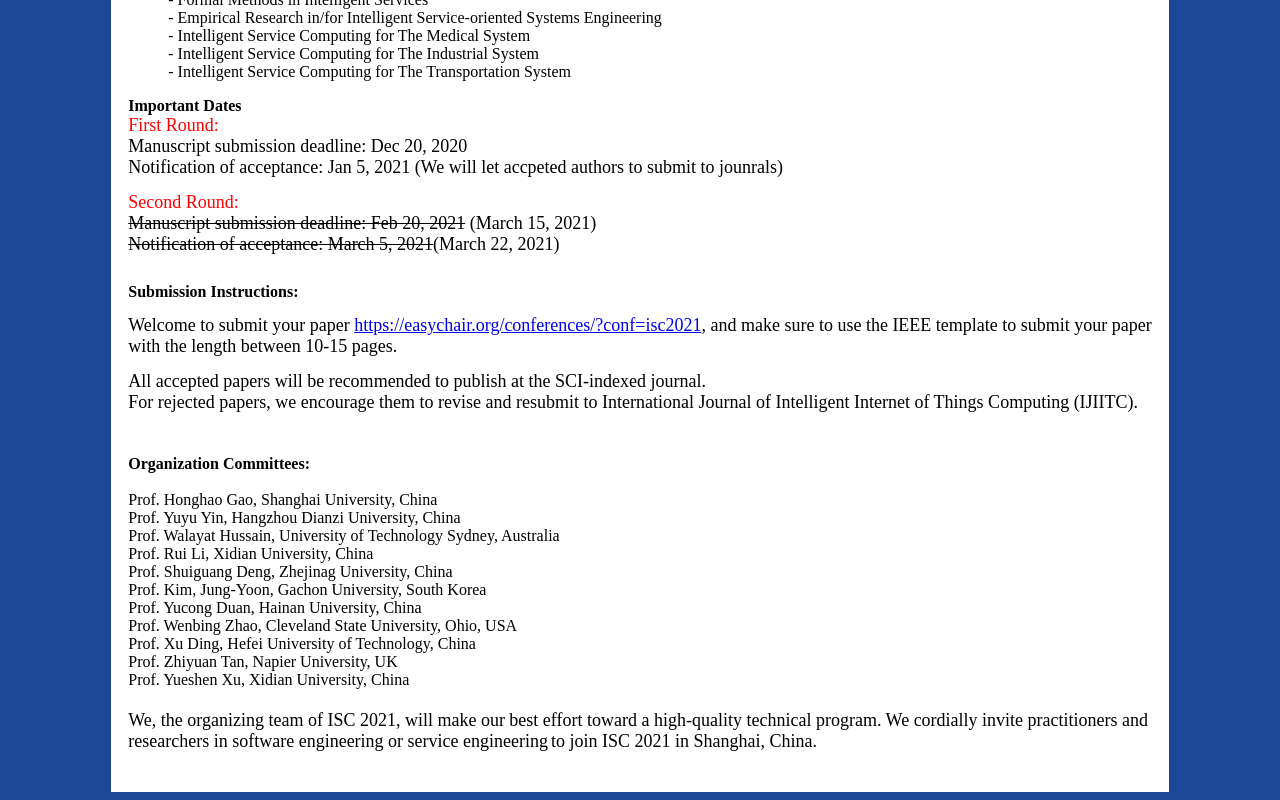
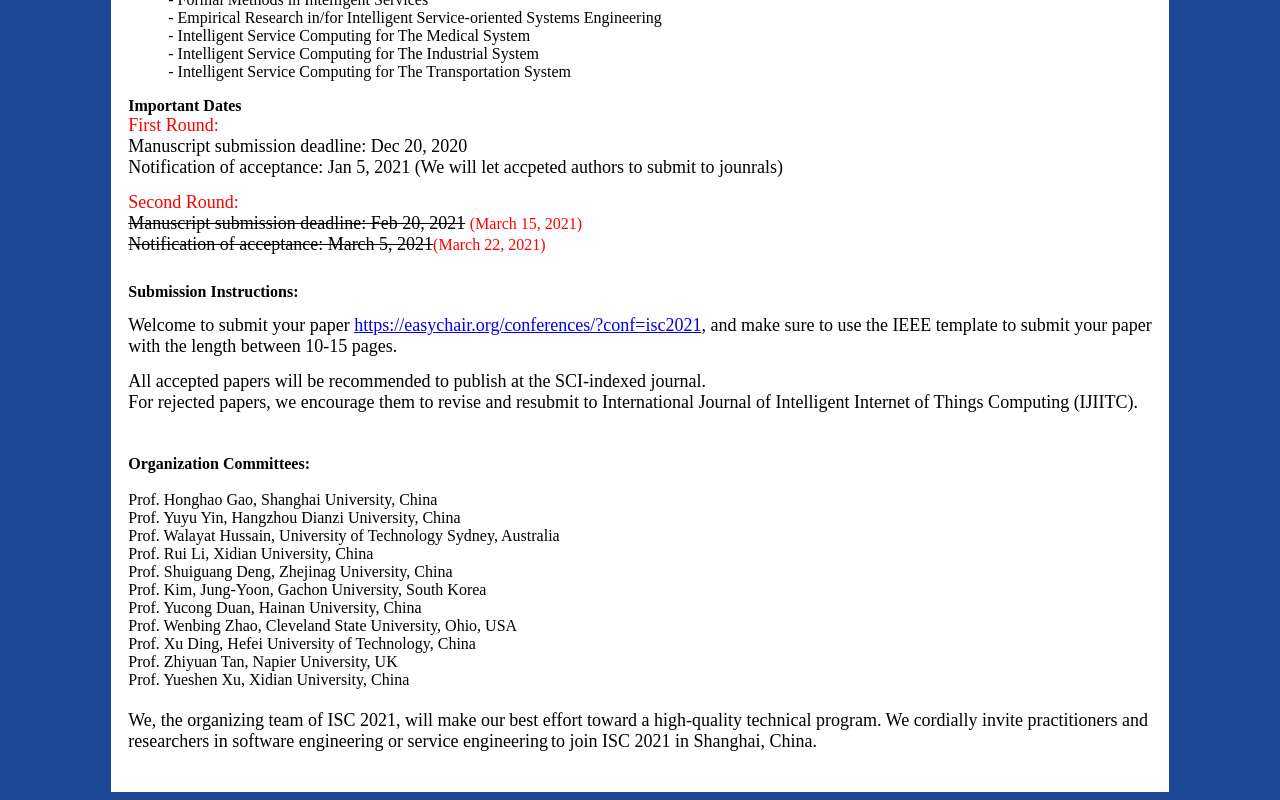
Before and after one commit to ijiitc/isc2021, a plain HTML site: page index.html in a window 1280 px wide. Shown: the part 926-1726 px from the top of the page. Drawn offline with Linux system fonts and the light colour scheme.

Commit message:
Update index.html

```diff
--- a/index.html
+++ b/index.html
@@ -353,8 +353,8 @@ H3 {
         <p class="STYLE12"><font size="4">Notification of acceptance: Jan 5, 2021 (We will let accpeted authors to submit to jounrals) </font></p>
 	      <br>
 	<p class="STYLE12"><font size="4" ><font color="red">Second Round:</font></font></p>
-	<p class="STYLE12"><font size="4"><s>Manuscript submission deadline: Feb 20, 2021</s> (March 15, 2021)</font></p>
-        <p class="STYLE12"><font size="4"><s>Notification of acceptance: March 5, 2021</s>(March 22, 2021) </font></p>
+	<p class="STYLE12"><font size="4"><s>Manuscript submission deadline: Feb 20, 2021</s> </font><font color="red">(March 15, 2021)</font></p>
+        <p class="STYLE12"><font size="4"><s>Notification of acceptance: March 5, 2021</s></font><font color="red">(March 22, 2021) </font></p>
 
 
 <BR>
```
